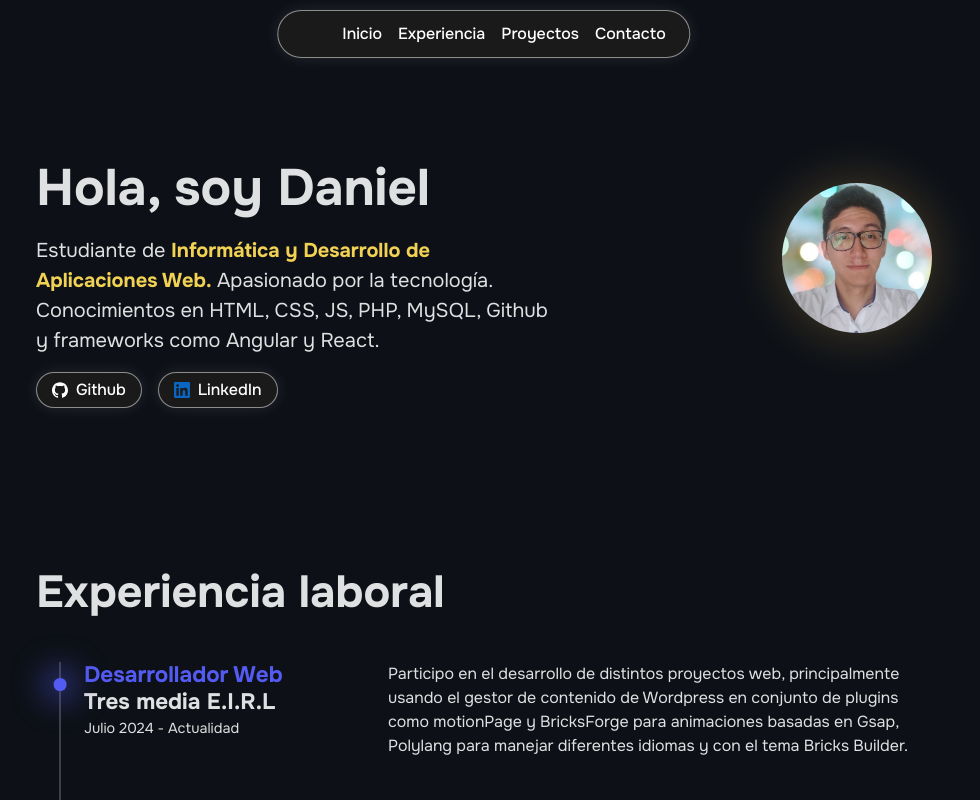
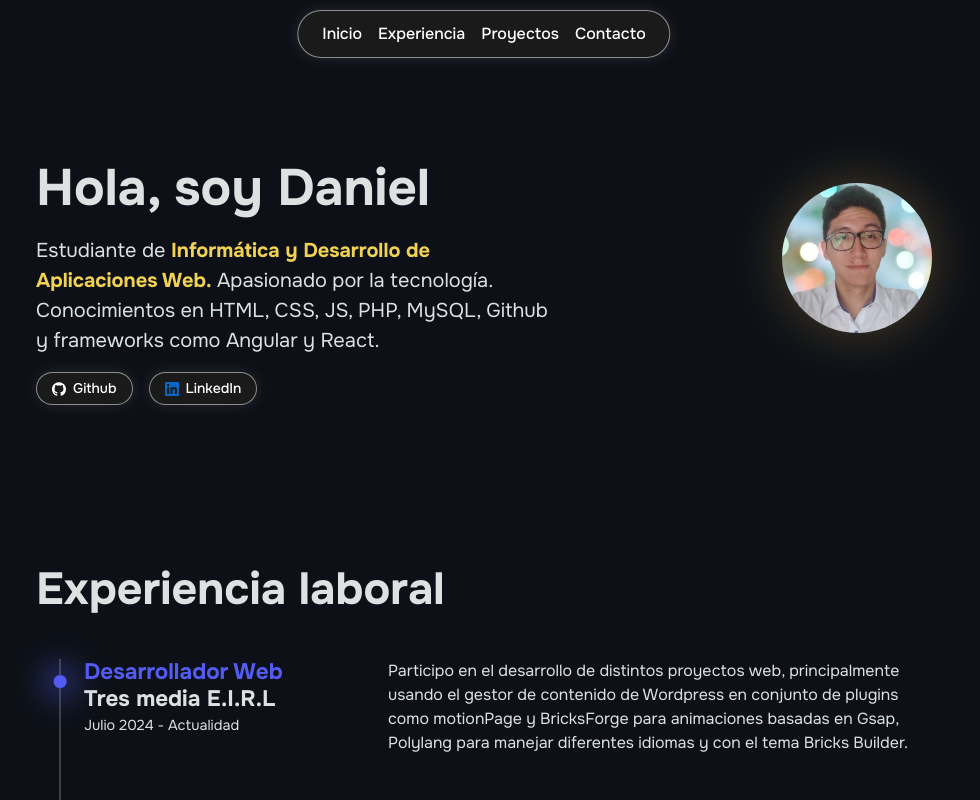
Before and after one commit to dan-vc/Portafolio, a React (Vite) app: page / in a window 1280 px wide. Shown: the top 800 px of the page, without its empty margins (156-1136 px from the left). Built offline with nearby package versions, Linux system fonts and the light colour scheme.

Commit message:
Proyect Tags & Nav list fixed

```diff
--- a/src/index.css
+++ b/src/index.css
@@ -123,6 +123,8 @@ nav {
 
 nav ul {
   list-style: none;
+  padding: 0;
+  margin: 0;
   display: flex;
   justify-items: center;
   gap: 1em;
@@ -285,6 +287,7 @@ nav ul a:hover {
   background: var(--dark-2);
   padding: 5px 15px;
   border-radius: 99rem;
+  font-size: 14px;
   border: 1px solid var(--light-50);
   box-shadow: 0 0 15px var(--light-10);
   cursor: pointer;
```
